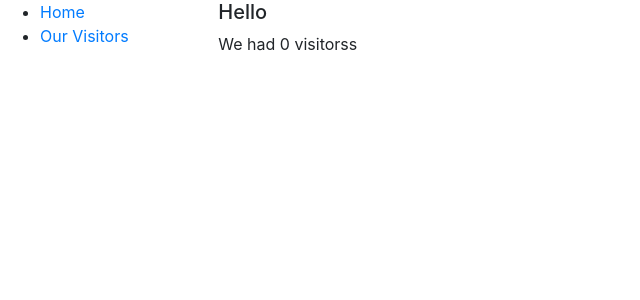
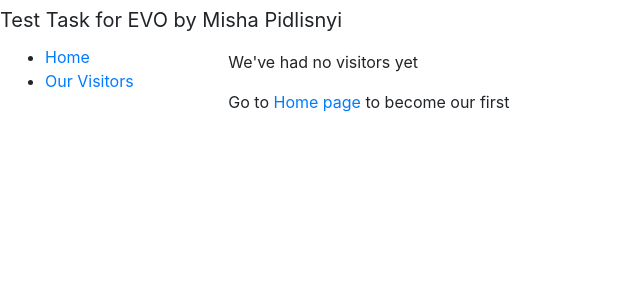
Before and after one commit to M-Pidlisnyi/EVO_web, a Django app: page /visitors/ in a window 1280 px wide. Shown: the top 300 px of the page, without its empty margins (0-640 px from the left). Run offline with Django 4.2, Linux system fonts and the light colour scheme.

Commit message:
added styles

```diff
--- /dev/null
+++ b/evo_web/static/css/styles.css
@@ -0,0 +1,8 @@
+
+.content{
+    width: fit-content;
+    padding: 10px 10px 10px 10px;
+}
+.sidebar{
+    padding: 5px 5px 5px 5px;
+}
--- a/evo_web/templates/base.html
+++ b/evo_web/templates/base.html
@@ -9,11 +9,15 @@
           href="https://cdn.jsdelivr.net/npm/bootstrap@4.5.3/dist/css/bootstrap.min.css"
           integrity="sha384-TX8t27EcRE3e/ihU7zmQxVncDAy5uIKz4rEkgIXeMed4M0jlfIDPvg6uqKI2xXr2"
           crossorigin="anonymous">
+    {% load static %}
+    <link rel="stylesheet" href="{% static 'css/styles.css' %}">
 </head>
 <body>
+    <header class="navbar-brand">Test Task for EVO by Misha Pidlisnyi</header>
     <div class="row">
         <div class='col-sm-2'>
         {% block sidebar %}
+        <div class="sidebar">
             <ul>
                 <li>
                     <a href="{% url 'index' %}">Home</a>
@@ -22,6 +26,7 @@
                     <a href="{% url 'visitors' %}" >Our Visitors</a>
                 </li>
             </ul>
+        </div>
         {% endblock %}
         </div>
         <div class="col-sm-10">
--- a/evo_web/templates/visitors.html
+++ b/evo_web/templates/visitors.html
@@ -1,11 +1,18 @@
 {% extends "base.html" %}
 
 {% block content %}
-    <h5>Hello</h5>
-    <p>We had {{visitors_num}} visitors{{visitors_num|pluralize}} </p>
-    <ul>
+<div class="content">
+    {% if all_visitors %}
+    <p>We had {{visitors_num}} visitor{{visitors_num|pluralize}} </p>
+    <ul class="list-group list-group-flush">
         {% for visitor in all_visitors %}
-            <li>{{ visitor }}</li>
+            <li class="list-group-item">{{ visitor }}</li>
         {% endfor %}
     </ul>
+    {% else %}
+    <p>We've had no visitors yet</p>
+    <p>Go to <a href="{% url 'index' %}">Home page</a> to become our first</p>
+    {% endif %}
+
+</div>
 {% endblock %}
--- a/evo_web/urls.py
+++ b/evo_web/urls.py
@@ -16,11 +16,14 @@ Including another URLconf
 from django.contrib import admin
 from django.urls import path
 from django.urls.conf import include
+from django.conf import settings
+from django.conf.urls.static import static
 from . import views
 
 urlpatterns = [
     path('admin/', admin.site.urls),
     path('', views.index, name='index'),
     path('hello/', views.hello, name='hello'),
-    path('visitors/', views.visitors, name='visitors')
-]
+    path('visitors/', views.visitors, name='visitors'),
+
+ ] + static(settings.STATIC_URL, document_root=settings.STATIC_ROOT)
```
Also changed, not shown: evo_web/templates/hello.html (+7 -5 lines), evo_web/templates/index.html (+9 -13 lines), db.sqlite3.
